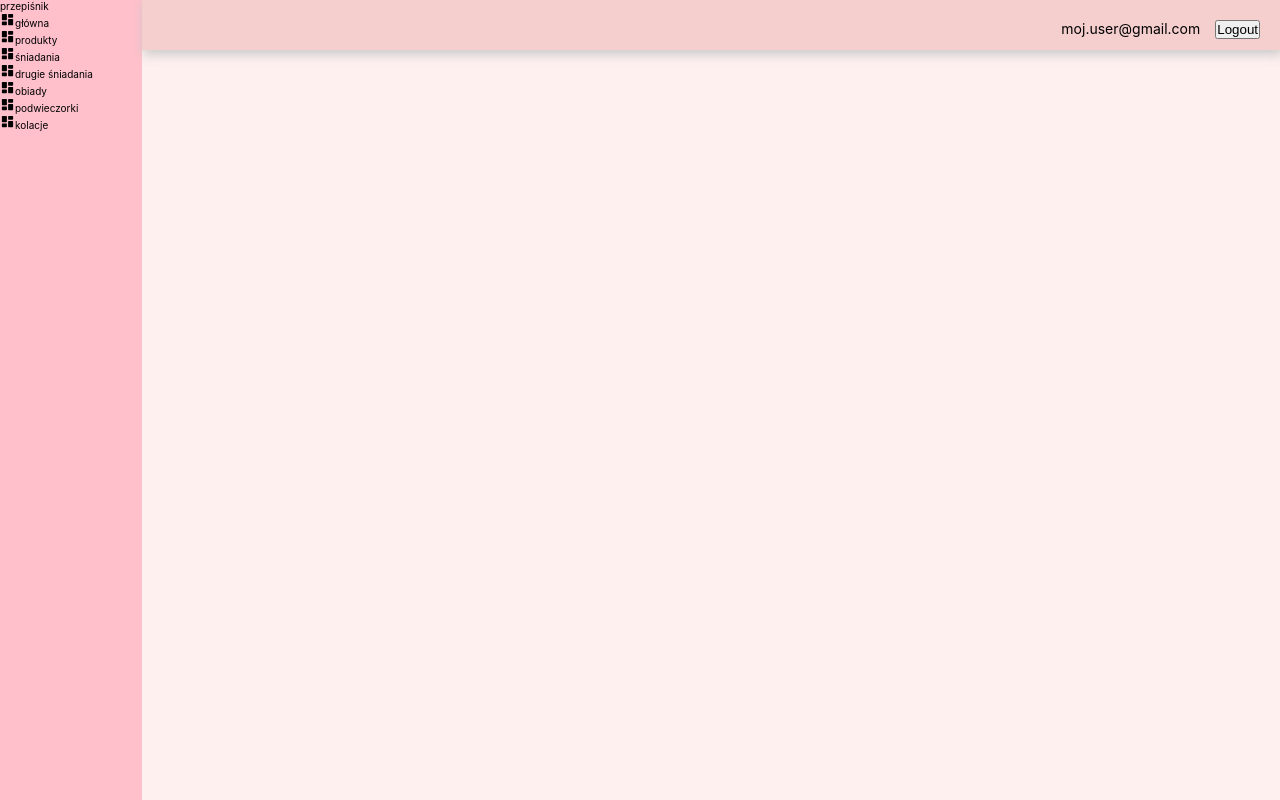
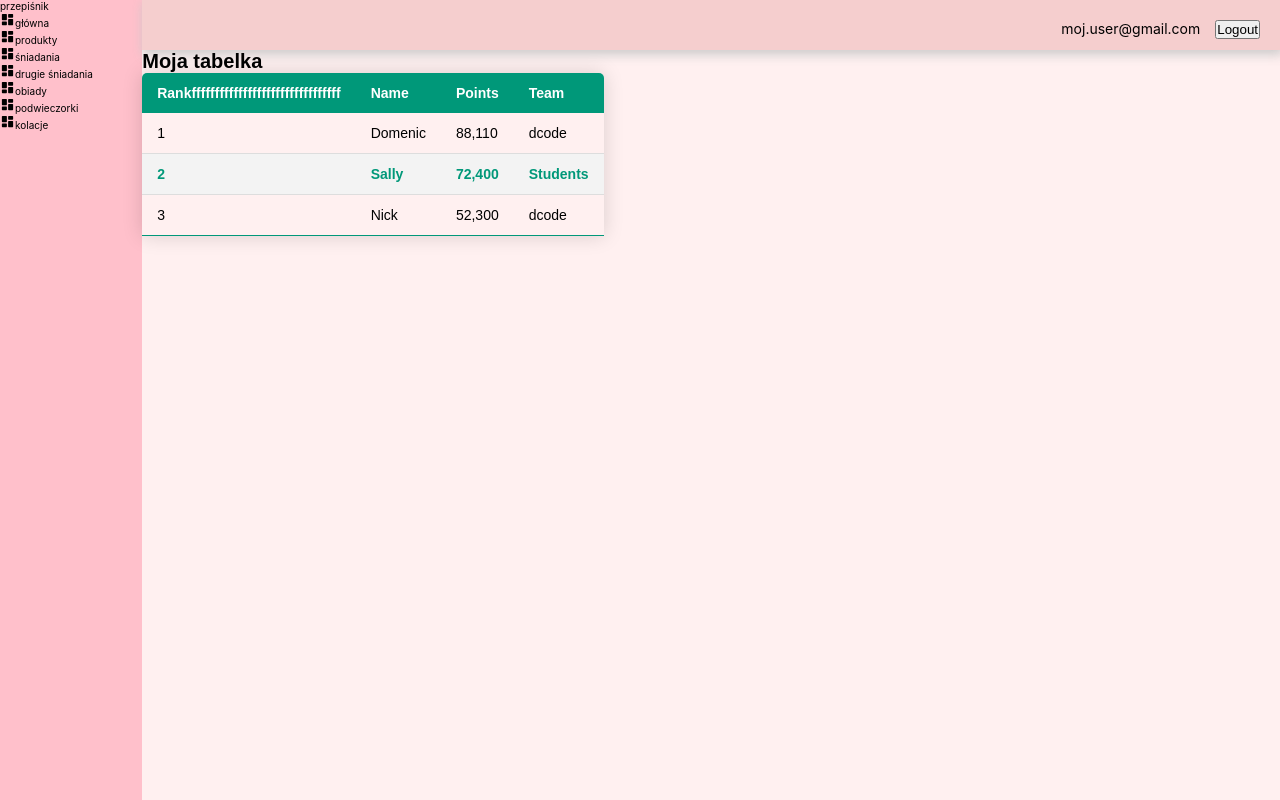
Before and after one commit to KTZgraph/przepisnik, a React (Create React App) app in the folder frontend/: page /my-table in a window 1280 px wide. Built offline with nearby package versions, Linux system fonts and the light colour scheme.

Commit message:
https://www.youtube.com/watch?v=biI9OFH6Nmg

```diff
--- a/frontend/src/App.js
+++ b/frontend/src/App.js
@@ -8,6 +8,9 @@ import Navbar from "./components/organisms/Navigation/Navbar";
 
 // tutorials
 import InputWithTags from "./tutorials/InputWithTags";
+
+// moja tabelka
+import MyTable from "./my-table/MyTable";
 
 import "./App.scss";
 
@@ -24,6 +27,7 @@ function App() {
               <Route path="products" element={<Products />} />
               <Route path="breakfasts" element={<Breakfasts />} />
               <Route path="second-breakfasts" element={<SecondBreakfasts />} />
+              <Route path="my-table" element={<MyTable />} />
             </Route>
             <Route path="/tutorials">
               <Route index element={<InputWithTags />} />
--- /dev/null
+++ b/frontend/src/my-table/MyTable.jsx
@@ -0,0 +1,45 @@
+import "./MyTable.scss";
+
+// https://www.youtube.com/watch?v=biI9OFH6Nmg
+
+const MyTable = () => {
+  return (
+    <div className="my-table">
+      <h1>Moja tabelka</h1>
+      <table class="content-table">
+        {/* blok nagłówka tabelki */}
+        <thead class="thead">
+          <tr class="thead__tr">
+            <th class="thead__th">Rankffffffffffffffffffffffffffffffff</th>
+            <th class="thead__th">Name</th>
+            <th class="thead__th">Points</th>
+            <th class="thead__th">Team</th>
+          </tr>
+        </thead>
+        {/* kolejny blok - ciało tabelki */}
+        <tbody class="tbody">
+          <tr class="tbody__tr">
+            <td class="tbody__td">1</td>
+            <td class="tbody__td">Domenic</td>
+            <td class="tbody__td">88,110</td>
+            <td class="tbody__td">dcode</td>
+          </tr>
+          <tr class="tbody__tr tbody__tr--active-row">
+            <td class="tbody__td">2</td>
+            <td class="tbody__td">Sally</td>
+            <td class="tbody__td">72,400</td>
+            <td class="tbody__td">Students</td>
+          </tr>
+          <tr class="tbody__tr tbody__tr--border-bottom">
+            <td class="tbody__td">3</td>
+            <td class="tbody__td">Nick</td>
+            <td class="tbody__td">52,300</td>
+            <td class="tbody__td">dcode</td>
+          </tr>
+        </tbody>
+      </table>
+    </div>
+  );
+};
+
+export default MyTable;
--- /dev/null
+++ b/frontend/src/my-table/MyTable.scss
@@ -0,0 +1,50 @@
+.my-table {
+  font-family: sans-serif; /* Change your font family */
+}
+
+.content-table {
+  // zmniejsza spacje między komórkami
+  border-collapse: collapse;
+  font-size: 1.4rem;
+  //   żeby tabelka była ładna i
+  min-width: 400px;
+  border-radius: 5px 5px 0 0;
+  //   dzięki overflow hidden mamy pewność, że border-radius dobrze zadziała
+  overflow: hidden;
+  box-shadow: 0 0 20px rgba(0, 0, 0, 0.15);
+}
+
+.thead__tr {
+  // tło nagłówka tabelki
+  background-color: #009879;
+  color: #fff;
+  // WARNING upewnić się, że wyrównujemy nagłówki do lewej
+  text-align: left;
+  //   żeby we wszystkich przeglądarkach była gruba czcionka
+  font-weight: bold;
+}
+
+.thead__th,
+.tbody__td {
+  padding: 12px 15px;
+}
+
+.tbody__tr {
+  // szare podkreślenia wierszy tabelki
+  border-bottom: 1px solid #ddd;
+}
+
+// kolorowanie co drugiego wiersza
+.tbody__tr:nth-of-type(even) {
+  background-color: #f3f3f3;
+}
+
+.tbody__tr--active-row {
+  font-weight: bold;
+  color: #009879;
+}
+
+// ostatni wiersz - robienie pogrubienia na samym dole ostatniego wiersza
+.tbody__tr--border-bottom {
+  border-bottom: 1px solid #009879;
+}
```
